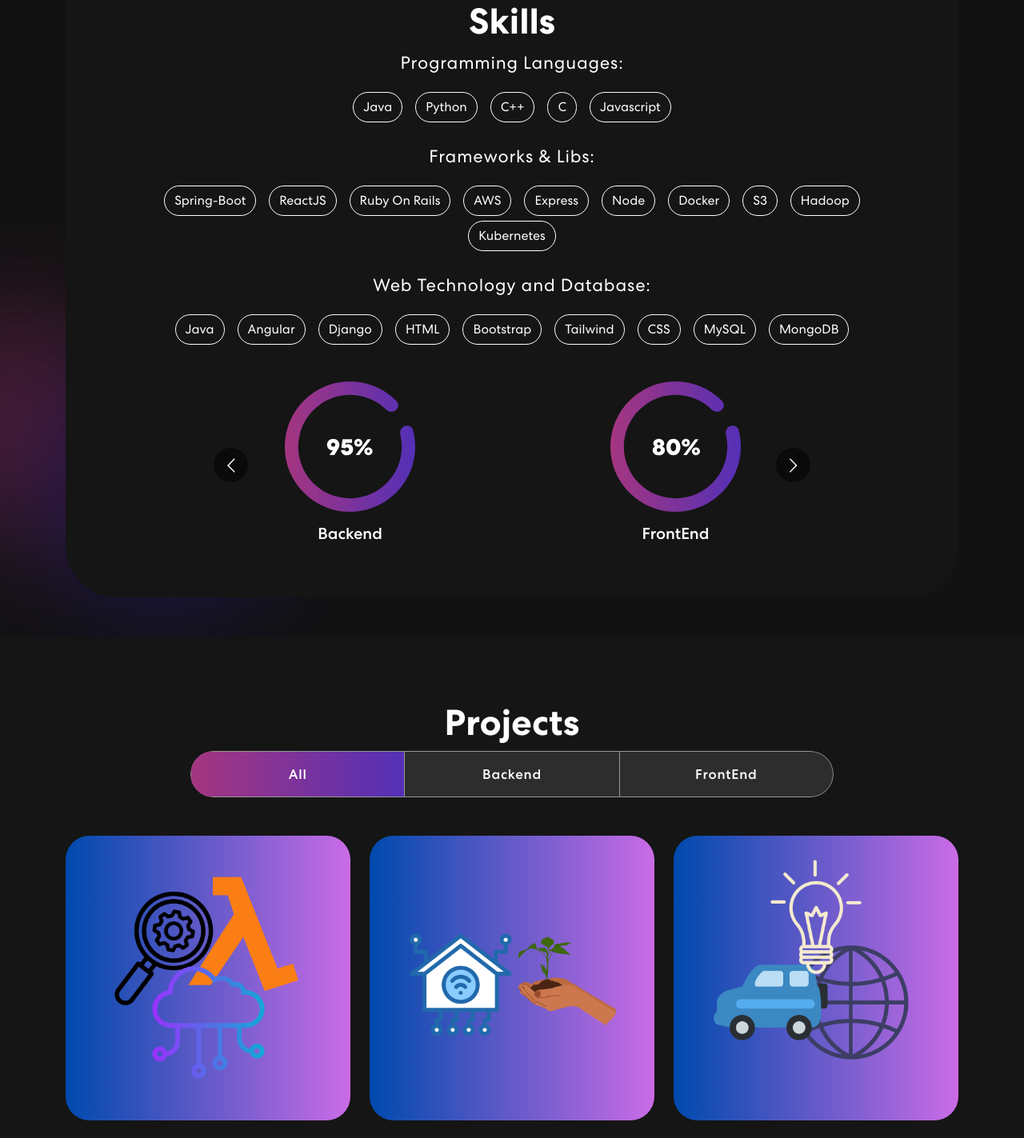
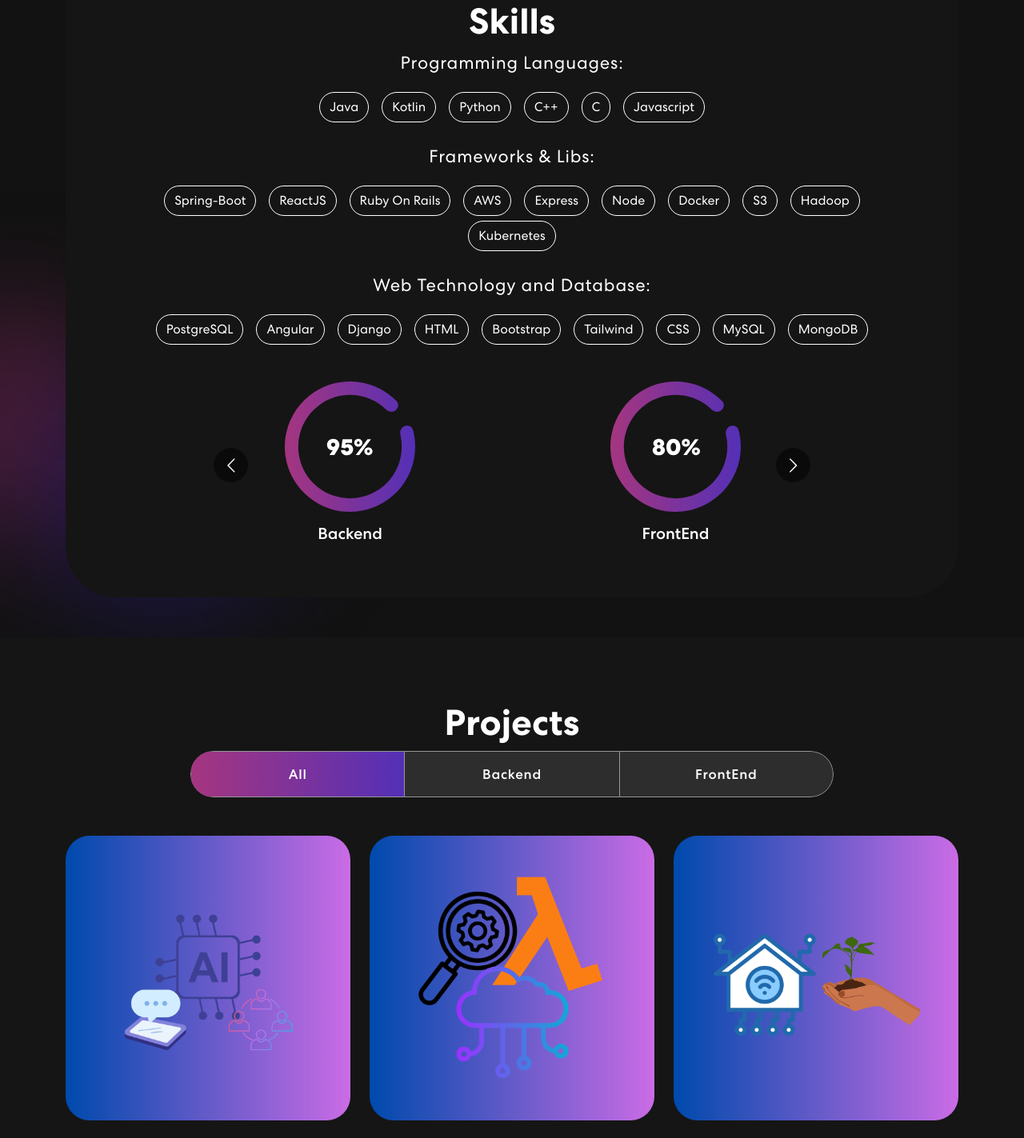
Before and after one commit to vickymachado24/portfolio-app, a React (Create React App) app: page / in a window 1280 px wide. Shown: the part 822-2245 px from the top of the page at 80% size. Built offline with nearby package versions, Linux system fonts and the light colour scheme.

Commit message:
Updated skills and project and resume

```diff
--- a/src/Components/Projects.js
+++ b/src/Components/Projects.js
@@ -1,6 +1,7 @@
 import { Container, Row, Col, Tab, Nav } from "react-bootstrap";
 import { ProjectCard } from "./ProjectCard";
 import projImg1 from "../assets/img/face-recognition.png";
+import projImg4 from "../assets/img/vctai.png";
 import projImg2 from "../assets/img/intelligent-farming.png";
 import projImg3 from "../assets/img/lifi-communication.png";
 import colorSharp2 from "../assets/img/color-sharp2.png";
@@ -8,7 +9,13 @@
 import React from 'react'
 
 function Projects() {
-   const projects = [
+   const projects = [{
+    title: "Valorant TeamForge AI",
+    description: "Developed Valorant TeamForge AI, an intuitive esports scouting tool using MongoDB, Amazon Bedrock, and Flask. Reduced latency by 60% with multithreading and created an ETL pipeline to compress 1.4TB of data into 6MB while retaining key metrics.",
+    imgUrl: projImg4,
+    keywords:["AWS","Claude","AI","Python","HTML","CSS","MongoDB","Flask","ETL"],
+    gitUrl:""
+  },
     {
       title: "Elastic Video Analysis Using AWS",
       description: "Created a scalable video analysis app with AWS PaaS, utilizing AWS Lambda, S3, FFmpeg, ResNet-34, and SSD for efficient serverless computing, storage, frame extraction, and precise face recognition.",
--- a/src/Components/Skills.js
+++ b/src/Components/Skills.js
@@ -8,11 +8,11 @@
 
 
 function Skills() {
-  const pLanguagesKnown = ["Java", "Python", "C++", "C", "Javascript"];
+  const pLanguagesKnown = ["Java",, "Kotlin", "Python", "C++", "C", "Javascript"];
   const formattedLang = pLanguagesKnown.map( (lang,index) => <Col className="skill-sec" key={index}>{lang}</Col>)
   const technology = ["Spring-Boot" ,"ReactJS", "Ruby On Rails", "AWS", "Express", "Node", "Docker", "S3", "Hadoop", "Kubernetes", ];
   const formattedTech = technology.map((tech,index) => <Col className="skill-sec" key={index}>{tech}</Col>)
-  const dbs = ["Java", "Angular", "Django", "HTML", "Bootstrap","Tailwind", "CSS", "MySQL", "MongoDB"];
+  const dbs = ["PostgreSQL", "Angular", "Django", "HTML", "Bootstrap","Tailwind", "CSS", "MySQL", "MongoDB"];
   const formatteddbs = dbs.map((dbs,index) => <Col className="skill-sec" key={index}>{dbs}</Col>)
   const responsive = {
     superLargeDesktop: {
```
Also changed, not shown: src/assets/img/vctai.png (added), 1 other file (tests, documents, lock files or other folders).
